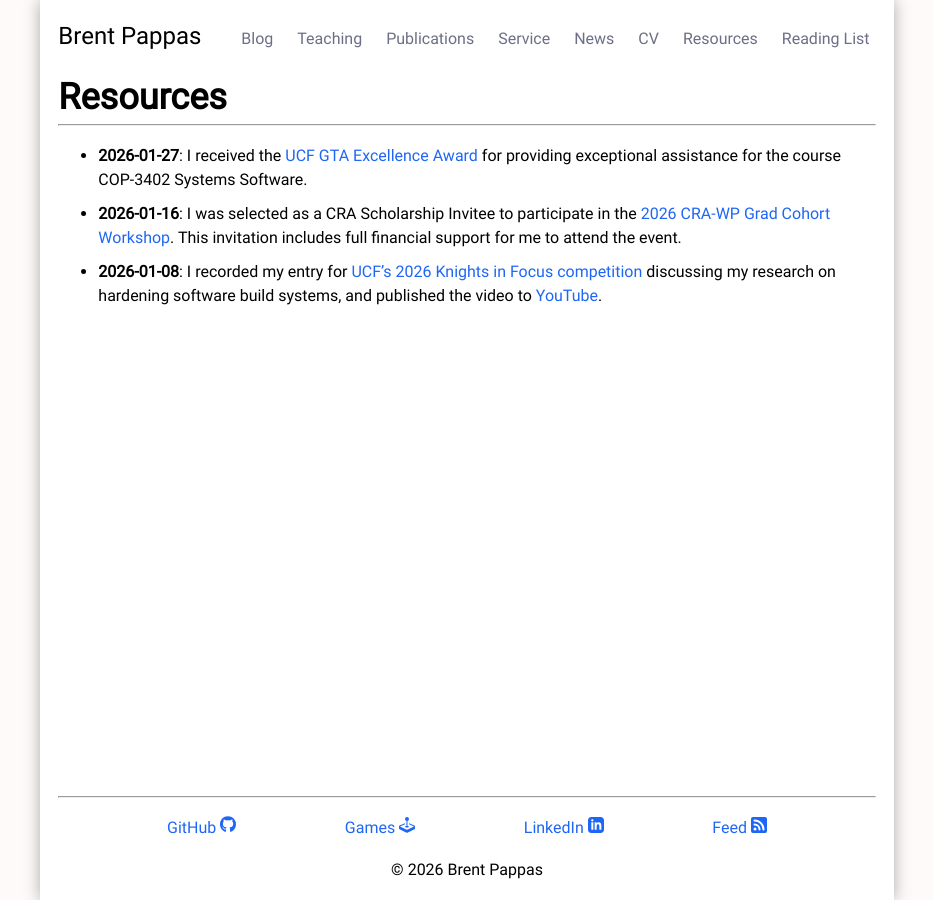
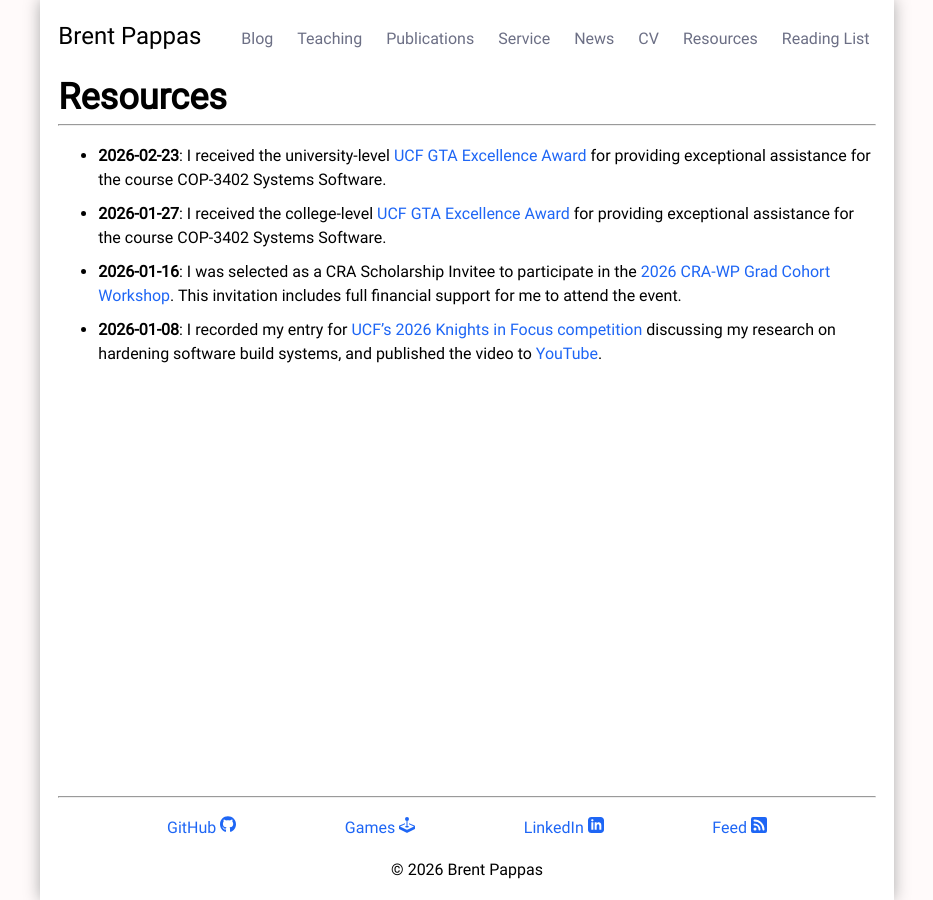
Before and after one commit to PappasBrent/pappasbrent.github.io, a Jekyll site: the page built from news.md, in a window 1280 px wide. Shown: the whole page, without its empty margins (173-1106 px from the left). Built offline with Jekyll 4.4.1, drawn with Linux system fonts in a browser that asks for light colours.

Commit message:
Add GTA award

```diff
--- a/news.md
+++ b/news.md
@@ -3,7 +3,12 @@
 title: Resources
 ---
 
-- **2026-01-27**: I received the [UCF GTA Excellence
+- **2026-02-23**: I received the university-level [UCF GTA Excellence
+  Award](https://drive.google.com/file/d/17G9zGkZdGVgldvZM5u9xAr1xgcUMaAyz/view?usp=drive_link)
+  for providing exceptional assistance for the course COP-3402 Systems
+  Software.
+
+- **2026-01-27**: I received the college-level [UCF GTA Excellence
   Award](https://drive.google.com/file/d/1Kd-x4YRnj-afcUHU3BdGAANa2EJtrD3S/view?usp=sharing)
   for providing exceptional assistance for the course COP-3402 Systems
   Software.
```
